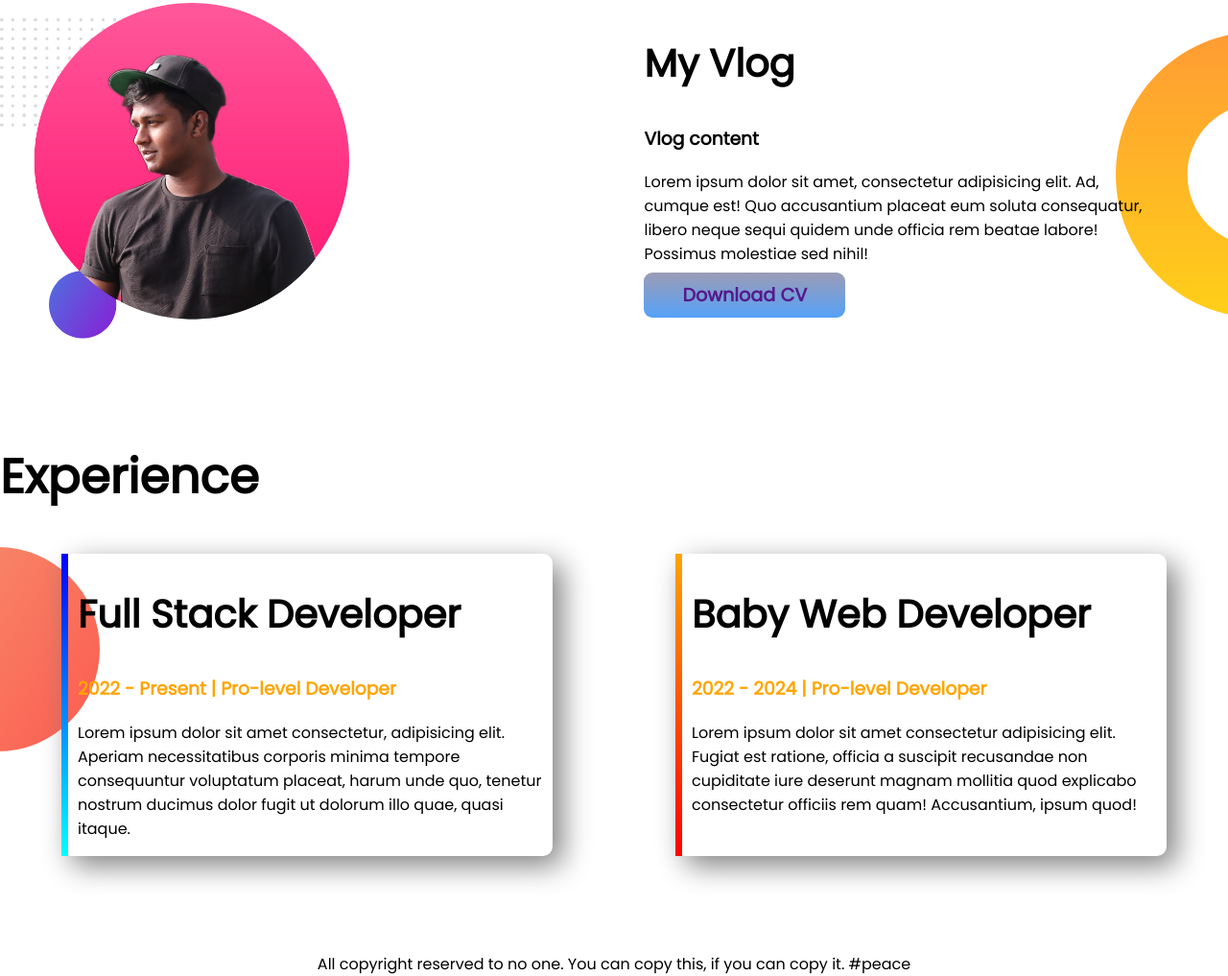
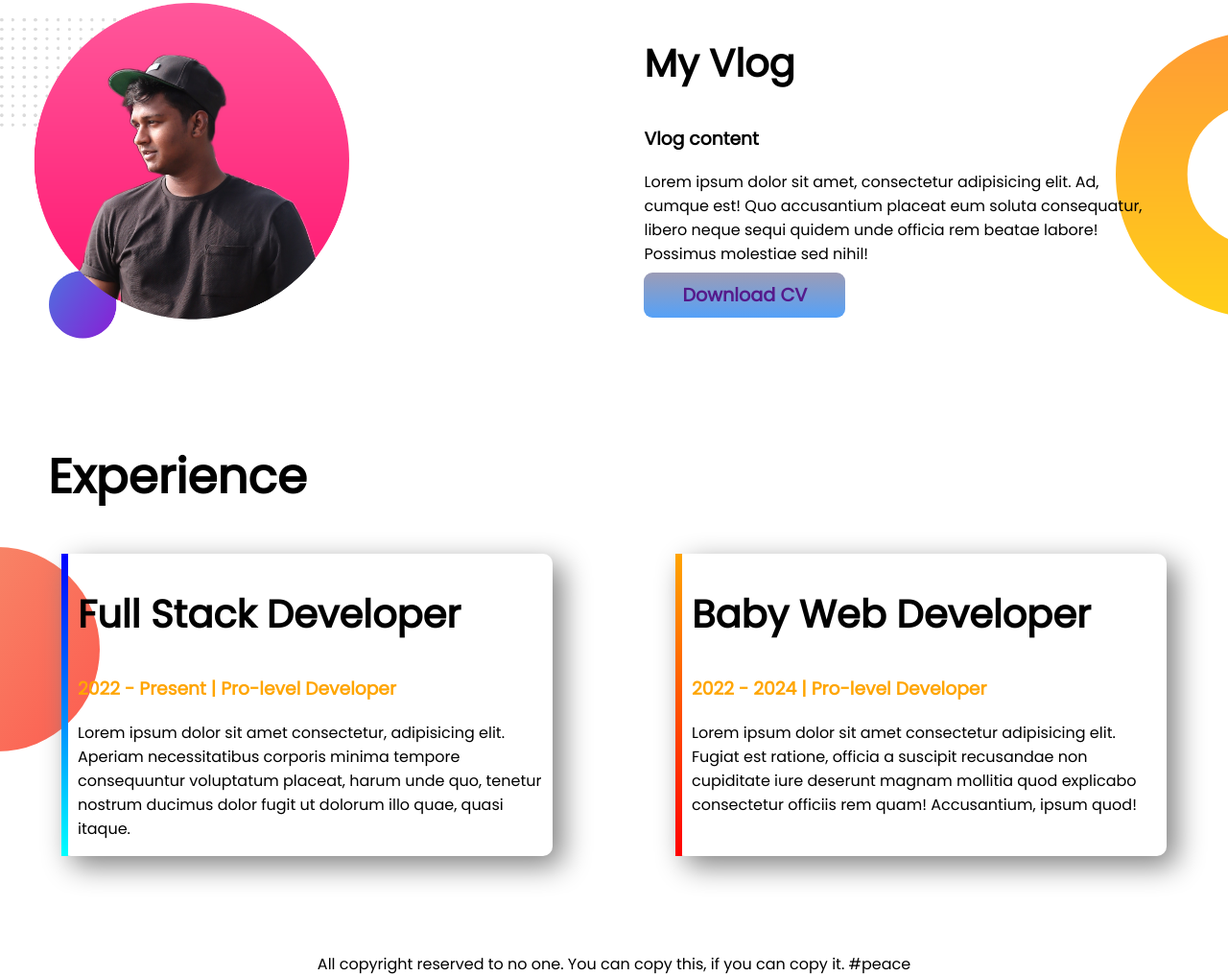
Before and after one commit to assraf-nur/personal-prot, a plain HTML site: page index.html in a window 1280 px wide. Shown: the part 564-1581 px from the top of the page at 96% size. Drawn offline with Linux system fonts and the light colour scheme.

Commit message:
change something

```diff
--- a/css/style.css
+++ b/css/style.css
@@ -71,3 +71,6 @@ h2{
 footer{
     text-align: center;
 }
+.experi{
+    margin-left: 50px;
+}
--- a/index.html
+++ b/index.html
@@ -42,7 +42,7 @@
     </section>
 
     <section class="experience-area">
-        <h1>Experience</h1>
+        <h1 class="experi">Experience</h1>
         <div class="flexible-container">
             <div id="web-dev" class="exper">
             <h2>Full Stack Developer</h2>
```
